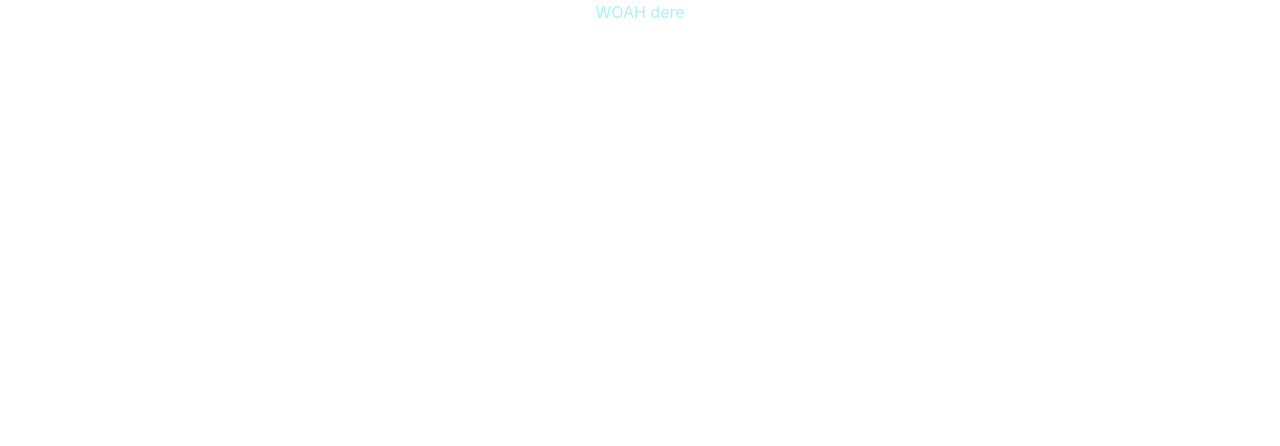
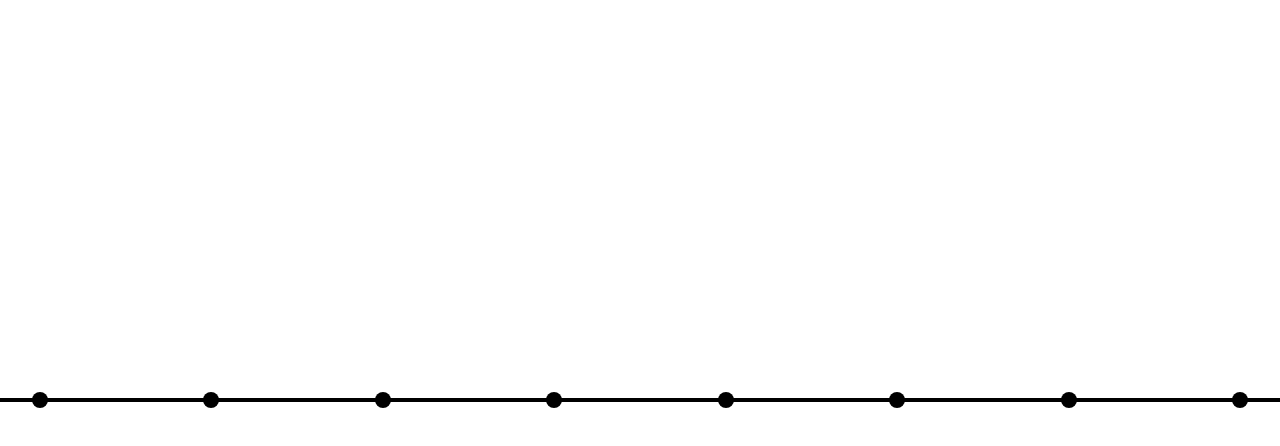
Before and after one commit to seantolbert/Gloatinator, a React (Vite) app: page / in a window 1280 px wide. Shown: the top 446 px of the page. Built offline with nearby package versions, Linux system fonts and the light colour scheme.

Commit message:
trials timeline

```diff
--- a/src/App.jsx
+++ b/src/App.jsx
@@ -1,15 +1,33 @@
-import { useState } from 'react'
-import logo from './logo.svg'
-import './App.css'
+import { colours } from "nodemon/lib/config/defaults";
+import { useState } from "react";
+import "./App.css";
 
 function App() {
-  const [count, setCount] = useState(0)
+  const [count, setCount] = useState(0);
+
+  const stuff = [
+    { main: "neat", value: "start" },
+    { main: "neato", value: "start" },
+    { main: "neaty", value: "start" },
+    { main: "neati", value: "start" },
+    { main: "neatly", value: "end" },
+    { main: "neatly", value: "end" },
+    { main: "neatly", value: "end" },
+    { main: "neatly", value: "end" },
+  ];
 
   return (
-    <div className="App text-cyan-200">
-      WOAH dere
+    <div className="h-screen flex justify-between items-center w-full">
+      {stuff.map((item) => (
+        <div className="flex flex-col items-center">
+          <span className="h-20 w-20 bg-slate-400 rounded-md opacity-0"></span>
+          <span className="peer z-[10] h-4 w-4 bg-black rounded-full"></span>
+          <span className="h-20 w-20 bg-slate-400 rounded-md opacity-0 peer-hover:opacity-100 transition duration-300">date</span>
+        </div>
+      ))}
+      <span className="absolute w-full bg-black h-1"></span>
     </div>
-  )
+  );
 }
 
-export default App
+export default App;
```
Also changed, not shown: src/favicon.svg (deleted), src/logo.svg (deleted).
